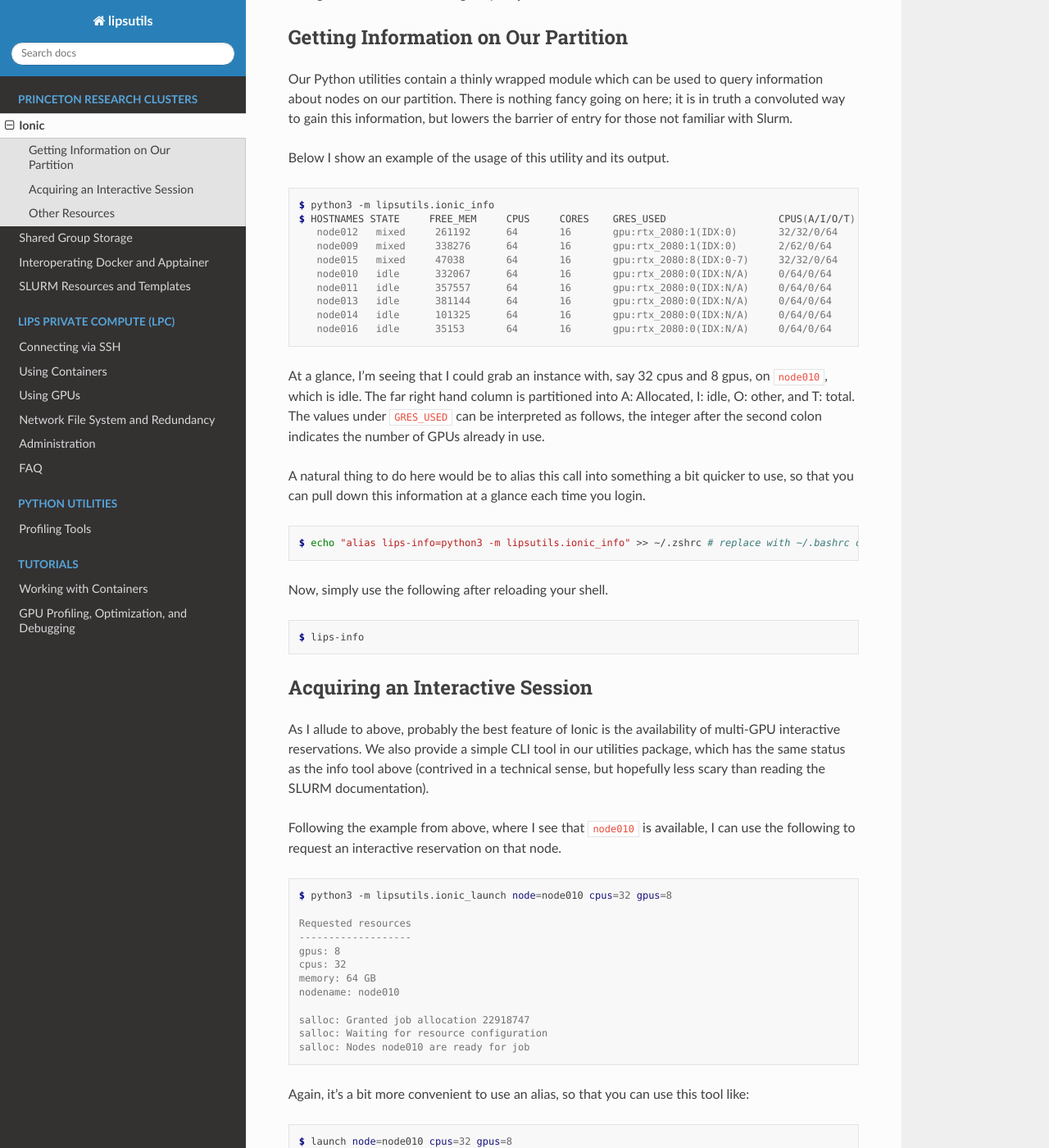
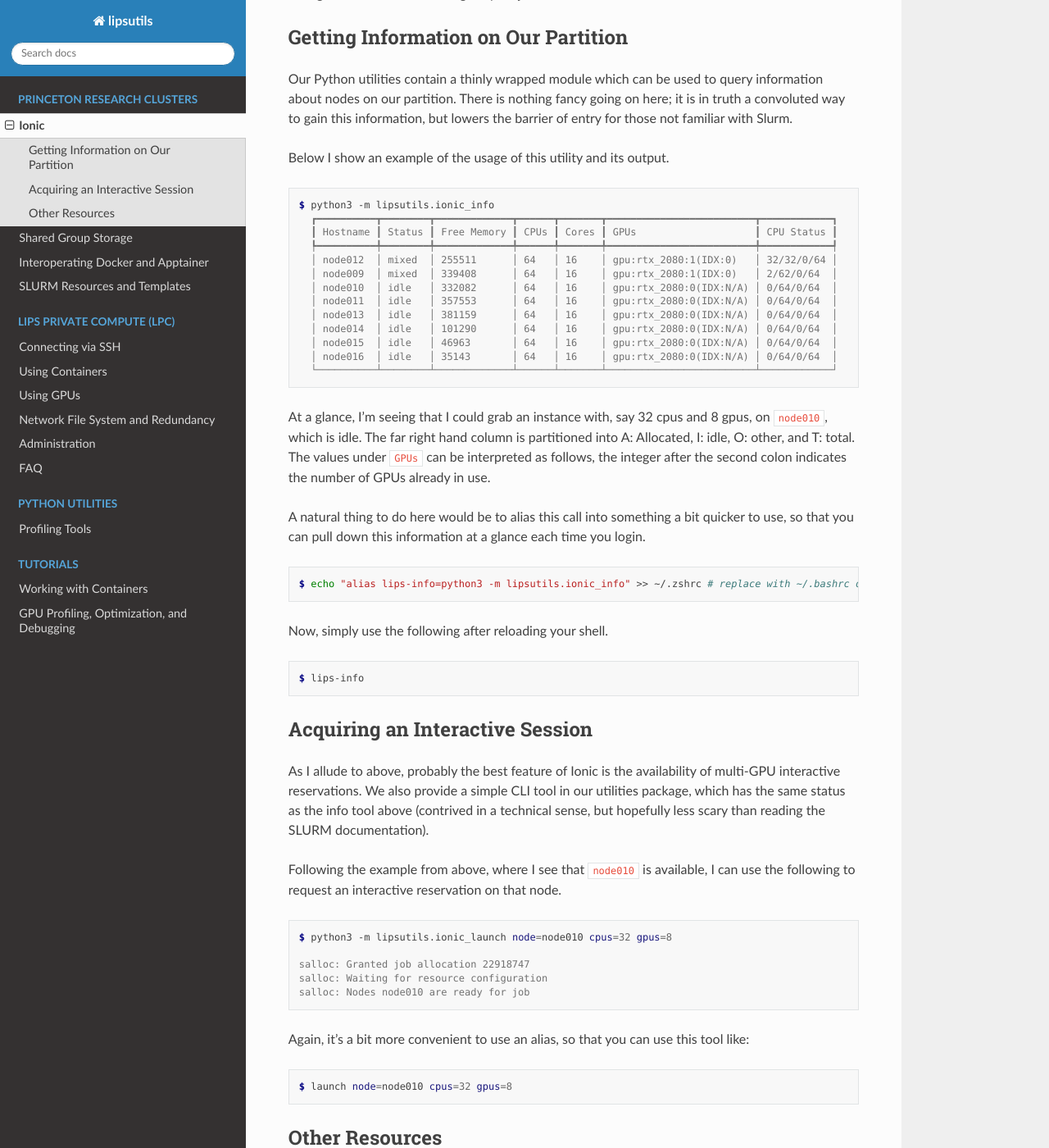
Before and after one commit to PrincetonLIPS/lipsutils, a Sphinx documentation site: the page built from docs/cluster-utils/ionic.rst, in a window 1280 px wide and 1400 px high, scrolled down 396 px. Shown: the whole window at 82% size. Built offline with Sphinx 7.4.7 and the Read the Docs theme 3.1.0, drawn with Linux system fonts in a browser that asks for light colours.

Commit message:
doc: update tool output

```diff
--- a/docs/cluster-utils/ionic.rst
+++ b/docs/cluster-utils/ionic.rst
@@ -20,18 +20,21 @@ Below I show an example of the usage of this utility and its output.
 .. code-block:: console
 
    $ python3 -m lipsutils.ionic_info
-   $ HOSTNAMES STATE     FREE_MEM     CPUS     CORES    GRES_USED                   CPUS(A/I/O/T)
-      node012   mixed     261192      64       16       gpu:rtx_2080:1(IDX:0)       32/32/0/64
-      node009   mixed     338276      64       16       gpu:rtx_2080:1(IDX:0)       2/62/0/64
-      node015   mixed     47038       64       16       gpu:rtx_2080:8(IDX:0-7)     32/32/0/64
-      node010   idle      332067      64       16       gpu:rtx_2080:0(IDX:N/A)     0/64/0/64
-      node011   idle      357557      64       16       gpu:rtx_2080:0(IDX:N/A)     0/64/0/64
-      node013   idle      381144      64       16       gpu:rtx_2080:0(IDX:N/A)     0/64/0/64
-      node014   idle      101325      64       16       gpu:rtx_2080:0(IDX:N/A)     0/64/0/64
-      node016   idle      35153       64       16       gpu:rtx_2080:0(IDX:N/A)     0/64/0/64
+     ┏━━━━━━━━━━┳━━━━━━━━┳━━━━━━━━━━━━━┳━━━━━━┳━━━━━━━┳━━━━━━━━━━━━━━━━━━━━━━━━━┳━━━━━━━━━━━━┓
+     ┃ Hostname ┃ Status ┃ Free Memory ┃ CPUs ┃ Cores ┃ GPUs                    ┃ CPU Status ┃
+     ┡━━━━━━━━━━╇━━━━━━━━╇━━━━━━━━━━━━━╇━━━━━━╇━━━━━━━╇━━━━━━━━━━━━━━━━━━━━━━━━━╇━━━━━━━━━━━━┩
+     │ node012  │ mixed  │ 255511      │ 64   │ 16    │ gpu:rtx_2080:1(IDX:0)   │ 32/32/0/64 │
+     │ node009  │ mixed  │ 339408      │ 64   │ 16    │ gpu:rtx_2080:1(IDX:0)   │ 2/62/0/64  │
+     │ node010  │ idle   │ 332082      │ 64   │ 16    │ gpu:rtx_2080:0(IDX:N/A) │ 0/64/0/64  │
+     │ node011  │ idle   │ 357553      │ 64   │ 16    │ gpu:rtx_2080:0(IDX:N/A) │ 0/64/0/64  │
+     │ node013  │ idle   │ 381159      │ 64   │ 16    │ gpu:rtx_2080:0(IDX:N/A) │ 0/64/0/64  │
+     │ node014  │ idle   │ 101290      │ 64   │ 16    │ gpu:rtx_2080:0(IDX:N/A) │ 0/64/0/64  │
+     │ node015  │ idle   │ 46963       │ 64   │ 16    │ gpu:rtx_2080:0(IDX:N/A) │ 0/64/0/64  │
+     │ node016  │ idle   │ 35143       │ 64   │ 16    │ gpu:rtx_2080:0(IDX:N/A) │ 0/64/0/64  │
+     └──────────┴────────┴─────────────┴──────┴───────┴─────────────────────────┴────────────┘
 
 At a glance, I'm seeing that I could grab an instance with, say 32 cpus and 8 gpus, on ``node010``, which is idle. The far right hand column is partitioned into A: Allocated, I: idle, O: other, and T: total.
-The values under ``GRES_USED`` can be interpreted as follows, the integer after the second colon indicates the number of GPUs already in use.
+The values under ``GPUs`` can be interpreted as follows, the integer after the second colon indicates the number of GPUs already in use.
 
 A natural thing to do here would be to alias this call into something a bit quicker to use, so that you can pull down this information at a glance each time you login.
 
@@ -58,13 +61,6 @@ Following the example from above, where I see that ``node010`` is available, I c
 
    $ python3 -m lipsutils.ionic_launch node=node010 cpus=32 gpus=8
 
-   Requested resources
-   -------------------
-   gpus: 8
-   cpus: 32
-   memory: 64 GB
-   nodename: node010
-
    salloc: Granted job allocation 22918747
    salloc: Waiting for resource configuration
    salloc: Nodes node010 are ready for job
```
